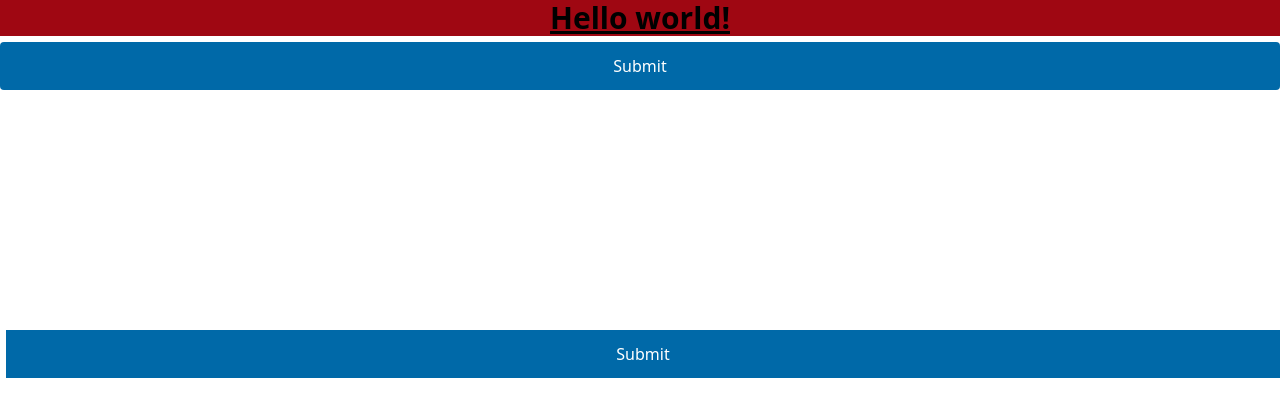
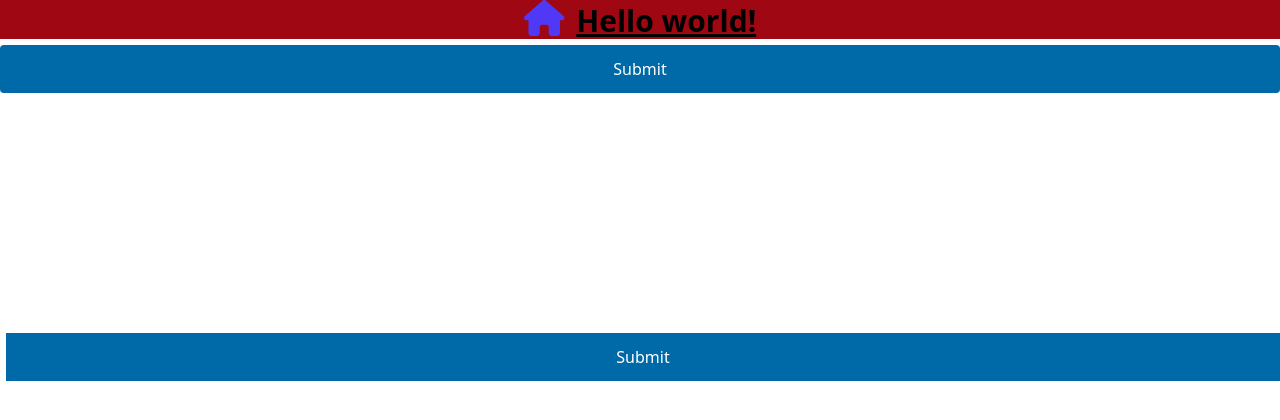
Before and after one commit to Cedric257/React-and-Tailwind-Project, a React (Vite) app: page / in a window 1280 px wide. Shown: the top 420 px of the page. Built offline with nearby package versions, Linux system fonts and the light colour scheme.

Commit message:
install font awesome

```diff
--- a/package.json
+++ b/package.json
@@ -10,6 +10,11 @@
     "preview": "vite preview"
   },
   "dependencies": {
+    "@fortawesome/fontawesome-svg-core": "^6.7.2",
+    "@fortawesome/free-brands-svg-icons": "^6.7.2",
+    "@fortawesome/free-regular-svg-icons": "^6.7.2",
+    "@fortawesome/free-solid-svg-icons": "^6.7.2",
+    "@fortawesome/react-fontawesome": "^0.2.2",
     "@tailwindcss/vite": "^4.1.5",
     "react": "^19.0.0",
     "react-dom": "^19.0.0",
--- a/src/App.tsx
+++ b/src/App.tsx
@@ -1,11 +1,13 @@
+import { FontAwesomeIcon } from '@fortawesome/react-fontawesome'
 import './App.css'
+import { faHouse } from '@fortawesome/free-solid-svg-icons'
 
 export default function App() {
 
   return (
     <>
-  <h1 className="text-3xl font-bold underline text-center bg-red-800">
-    Hello world!
+  <h1 className="text-3xl font-bold underline text-center bg-red-800"> <FontAwesomeIcon icon={faHouse} className='text-indigo-600 text-4xl '/>
+   <span className='ps-3'>Hello world!</span>
   </h1>
   <div className='gap-60 flex flex-col'>
 <button className="text-white px-4 sm:px-8 py-2 sm:py-3 bg-sky-700 hover:bg-sky-800 rounded mt-1.5">Submit</button>
```
Also changed, not shown: 1 other file (tests, documents, lock files or other folders).
